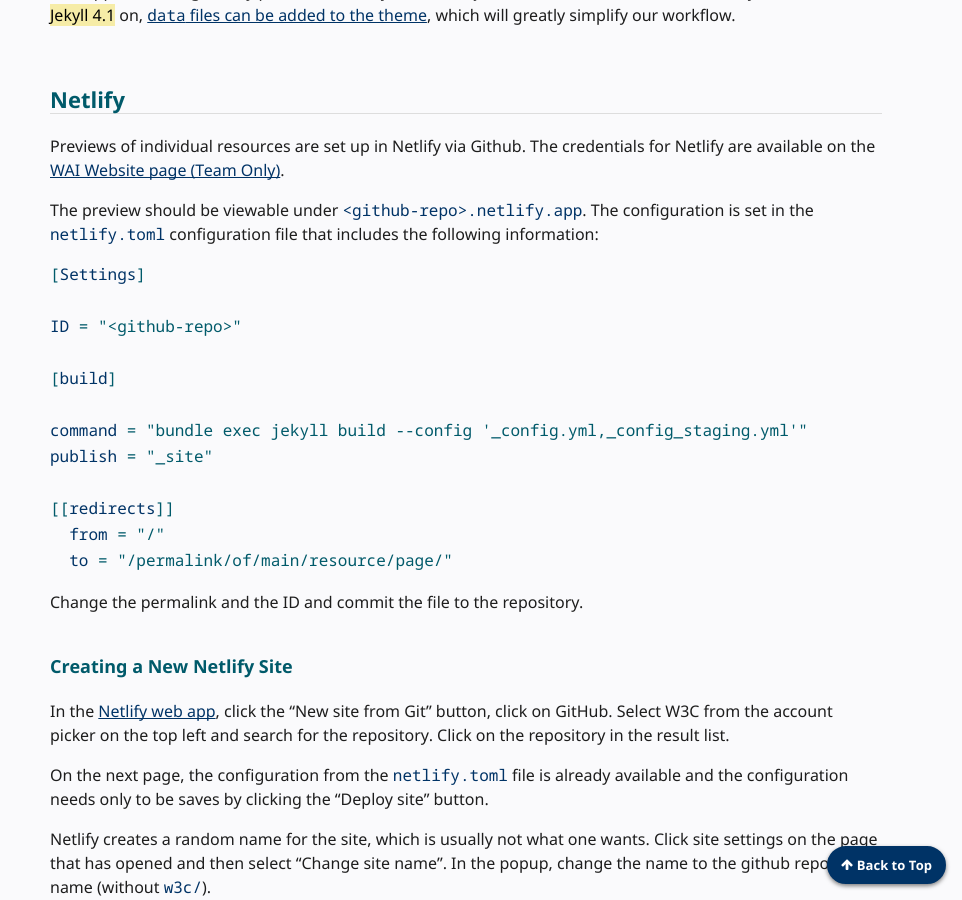
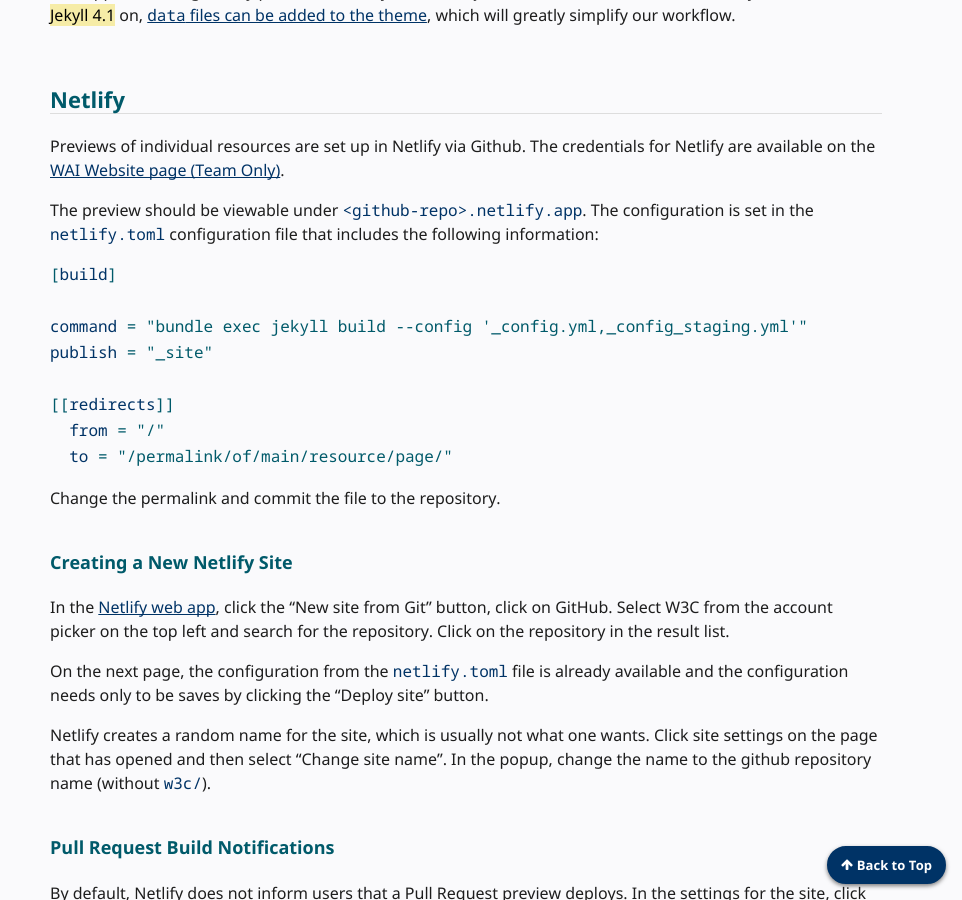
Before and after one commit to w3c/wai-website-theme, a Jekyll site: the page built from content/technical.md, in a window 1280 px wide and 900 px high, scrolled down 2493 px. Shown: the whole window, without its empty margins (318-1280 px from the left). Built offline with Jekyll 4.4.1, drawn with Linux system fonts in a browser that asks for light colours; cached includes are drawn as plain includes; comment, search, counter and statistics services are not loaded.

Commit message:
Update netlify.toml contents

````diff
--- a/content/technical.md
+++ b/content/technical.md
@@ -82,10 +82,6 @@
 The preview should be viewable under `<github-repo>.netlify.app`. The configuration is set in the `netlify.toml` configuration file that includes the following information:
 
 ```toml
-[Settings]
-
-ID = "<github-repo>"
-
 [build]
 
 command = "bundle exec jekyll build --config '_config.yml,_config_staging.yml'"
@@ -96,7 +92,7 @@
   to = "/permalink/of/main/resource/page/"
 ```
 
-Change the permalink and the ID and commit the file to the repository.
+Change the permalink and commit the file to the repository.
 
 ### Creating a New Netlify Site
 
````
